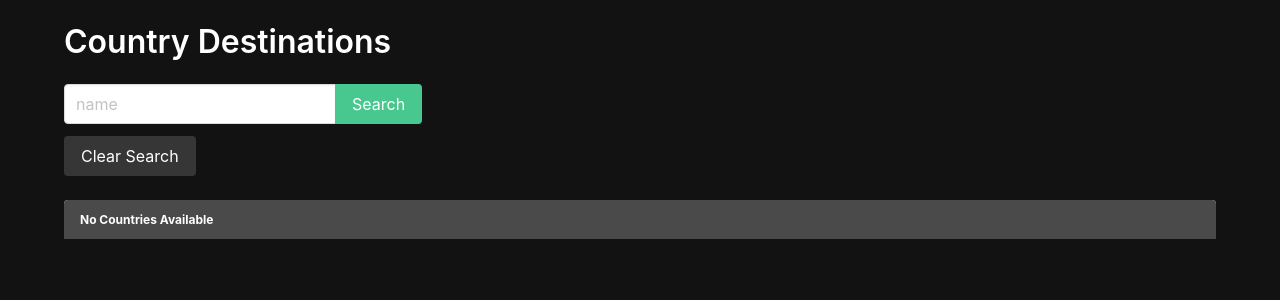
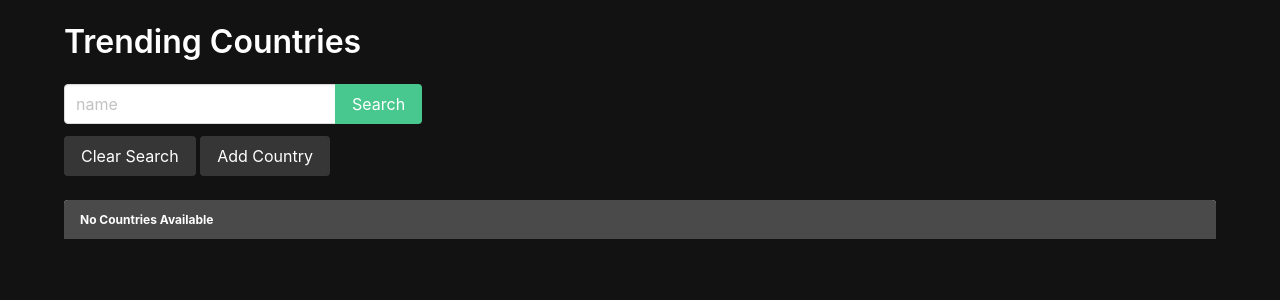
Before and after one commit to Vbeni/travel_django, a Django app: page /countries/ in a window 1280 px wide. Shown: the part 52-352 px from the top of the page. Run offline with Django 4.2, Linux system fonts and the light colour scheme; data that the repository does not hold is empty.

Commit message:
create country route

```diff
--- a/main_app/templates/country_list.html
+++ b/main_app/templates/country_list.html
@@ -5,7 +5,7 @@
 
 {% block content %}
 
-<h1 class="title pt-5">Country Destinations</h1>
+<h1 class="title pt-5">{{header}}</h1>
 
 <form class="mb-5" method="get">
     <div class="field has-addons">
@@ -19,6 +19,7 @@
     </div>
 
     <a class="button is-dark" href="{% url 'country_list' %}">Clear Search</a>
+    <a class="button is-dark" href="{% url 'country_create' %}">Add Country</a>
   </form>
 
 <div class="gallery">
--- a/main_app/urls.py
+++ b/main_app/urls.py
@@ -8,5 +8,6 @@ urlpatterns = [
     path('', views.Home.as_view(), name="home"),
     path('about/', views.About.as_view(), name="about"),
     path('countries/', views.CountryList.as_view(), name="country_list" ),
-    path('destinations/', views.TravelDestinationList.as_view(), name="travel_destinations_list")
+    path('destinations/', views.TravelDestinationList.as_view(), name="travel_destinations_list"),
+    path('countries/new/', views.CountryCreate.as_view(), name="country-create")
 ]
--- a/main_app/views.py
+++ b/main_app/views.py
@@ -3,7 +3,7 @@ from django.views import View
 from django.http import HttpResponse
 from django.views.generic.base import TemplateView
 from .models import Country
-
+from django.views.generic.edit import CreateView
 
 
 class Home(TemplateView):
@@ -19,12 +19,11 @@ class CountryList(TemplateView):
     def get_context_data(self, **kwargs):
         context = super().get_context_data(**kwargs)
         name = self.request.GET.get("name")
-        # If a query exists we will filter by name
         if name != None:
-            # .filter is the sql WHERE statement and name__icontains is doing a search for any name that contains the query param
             context["countries"] = Country.objects.filter(name__icontains=name)
         else:
             context["countries"] = Country.objects.all()
+            context["header"] = "Trending Countries"
         return context
 
 class TravelDestinationList(TemplateView):
@@ -44,6 +43,12 @@ class TravelDestination:
         self.best_time_to_visit = best_time_to_visit
         self.budget_range = budget_range
         self.image = image
+
+class CountryCreate(CreateView):
+    model = Country
+    fields = ['name', 'capital', 'language', 'currency', 'population']
+    template_name = 'country_create.html'
+    success_url = '/countries/'
 
 travel_destinations = [
     TravelDestination("New York City", "The city that never sleeps, a bustling metropolis with iconic landmarks.", "United States", "Spring and Autumn", "$$$", "https://images.unsplash.com/photo-1538970272646-f61fabb3a8a2?ixlib=rb-4.0.3&ixid=M3wxMjA3fDB8MHxwaG90by1wYWdlfHx8fGVufDB8fHx8fA%3D%3D&auto=format&fit=crop&w=790&q=80"),
```
Also changed, not shown: main_app/templates/country_create.html (added, +14 -0 lines).
